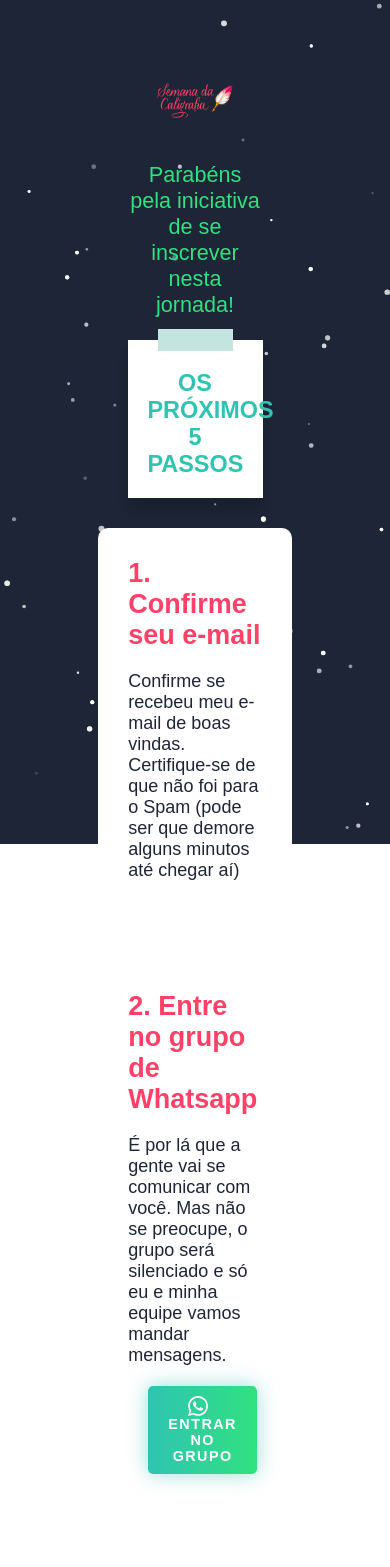
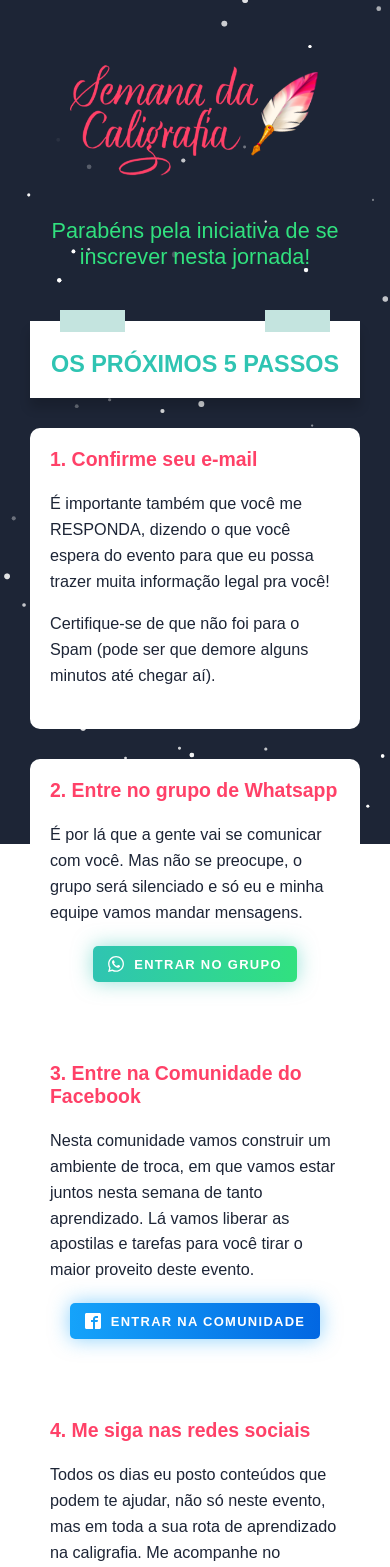
Before and after one commit to scodeler/semana-caligrafia, a Next.js app: page /sucesso in a window 390 px wide. Shown: the top 1567 px of the page. Built offline with nearby package versions, Linux system fonts and the light colour scheme; a web font is replaced by a local one.

Commit message:
feat: add mobile styling

```diff
--- a/pages/sucesso.jsx
+++ b/pages/sucesso.jsx
@@ -24,9 +24,15 @@ const SuccessPage = () => {
           <li className='success-item step'>
             <h3 className='step-title'>1. Confirme seu e-mail</h3>
             <div className='step-text'>
-              Confirme se recebeu meu e-mail de boas vindas. Certifique-se de
-              que não foi para o Spam (pode ser que demore alguns minutos até
-              chegar aí)
+              <p>
+                É importante também que você me RESPONDA, dizendo o que você
+                espera do evento para que eu possa trazer muita informação legal
+                pra você!{' '}
+              </p>
+              <p>
+                Certifique-se de que não foi para o Spam (pode ser que demore
+                alguns minutos até chegar aí).
+              </p>
             </div>
           </li>
           <li className='success-item step'>
@@ -52,7 +58,12 @@ const SuccessPage = () => {
               deste evento.
             </div>
             <div className='step-buttons'>
-              <a href='#' target='_blank' className='step-button button-fb'>
+              <a
+                href='https://www.facebook.com/groups/semanadacaligrafia'
+                target='_blank'
+                className='step-button button-fb'
+                rel='noreferrer'
+              >
                 <ImFacebook2 />
                 Entrar na Comunidade
               </a>
@@ -67,15 +78,30 @@ const SuccessPage = () => {
               sempre!
             </div>
             <div className='step-buttons'>
-              <a href='#' target='_blank' className='step-button button-ig'>
+              <a
+                href='https://www.instagram.com/tipocali/'
+                target='_blank'
+                className='step-button button-ig'
+                rel='noreferrer'
+              >
                 <RiInstagramLine />
                 Instagram
               </a>
-              <a href='#' target='_blank' className='step-button button-yt'>
+              <a
+                href='https://www.youtube.com/tipocali'
+                target='_blank'
+                className='step-button button-yt'
+                rel='noreferrer'
+              >
                 <FaYoutube />
                 Youtube
               </a>
-              <a href='#' target='_blank' className='step-button button-tg'>
+              <a
+                href='https://t.me/tipocali'
+                target='_blank'
+                className='step-button button-tg'
+                rel='noreferrer'
+              >
                 <FaTelegram />
                 Telegram
               </a>
--- a/styles/_formBottom.scss
+++ b/styles/_formBottom.scss
@@ -15,6 +15,11 @@
   background: #fff;
   padding: 60px;
 
+  @include grid-media($grid-xl){
+    @include grid-column(6);
+    @include grid-push(4);
+  }
+
   @include grid-media($grid-xs){
     @include grid-column(4);
     @include grid-push(0);
--- a/styles/_hero.scss
+++ b/styles/_hero.scss
@@ -18,7 +18,7 @@ $lineColor: rgba(106,187,222,.25);
     background-size: 40px 40px;
   }
 
-  @include grid-media($grid-xs){
+  @include grid-media($grid-xs, $grid-sm){
     &::after{
       display: none;
     }
@@ -35,13 +35,23 @@ $lineColor: rgba(106,187,222,.25);
     @include grid-push(0);
     text-align: center;
   }
+
+  @include grid-media($grid-xl){
+    @include grid-column(6);
+    @include grid-push(2);
+  }
+
+  @include grid-media($grid-sm){
+    @include grid-column(4);
+    @include grid-push(0);
+  }
 }
 
 .logo{
   width: 400px;
   margin: 0 0 40px;
 
-  @include grid-media($grid-xs){
+  @include grid-media($grid-xs, $grid-sm){
     max-width: 280px;
     margin: 0 auto 30px;
   }
@@ -57,6 +67,7 @@ $lineColor: rgba(106,187,222,.25);
   position: relative;
   box-shadow: 0 10px 10px rgba(0,0,0,.16);
   margin-right: 20%;
+  text-align: center;
 
   &::after,
   &::before{
@@ -69,7 +80,7 @@ $lineColor: rgba(106,187,222,.25);
     top: -11px;
   }
 
-  @include grid-media($grid-xs){
+  @include grid-media($grid-xs, $grid-sm){
     margin: 0 0 30px;
     font-size: 1.3em;
     padding: 30px 20px 20px;
@@ -85,7 +96,7 @@ $lineColor: rgba(106,187,222,.25);
   margin-bottom: 30px;
   margin-right: 20%;
 
-  @include grid-media($grid-xs){
+  @include grid-media($grid-xs, $grid-sm){
     margin-right: 0;
   }
 }
@@ -114,7 +125,7 @@ $lineColor: rgba(106,187,222,.25);
   letter-spacing: 0.1em;
   text-transform: uppercase;
 
-  @include grid-media($grid-xs){
+  @include grid-media($grid-xs, $grid-sm){
     width: 100%;
   }
 }
@@ -127,6 +138,15 @@ $lineColor: rgba(106,187,222,.25);
   @include grid-media($grid-xs){
     width: 100%;
     margin: 0;
+  }
+
+  @include grid-media($grid-xl){
+    @include grid-column(4);
+    @include grid-push(0);
+  }
+
+  @include grid-media($grid-sm){
+    @include grid-column(4);
   }
 }
 
--- a/styles/_mixins.scss
+++ b/styles/_mixins.scss
@@ -58,6 +58,12 @@
     @include grid-media($grid-lg) {
       padding: 10px 20px;
     }
+
+    @include grid-media($grid-xs) {
+      padding: 10px 15px;
+      font-size: 0.8em;
+    }
+
   } @else {
     box-shadow: 0 0 40px rgba($color1, 0.5);
     font: $bold 0.9em $font;
@@ -65,6 +71,10 @@
 
     @include grid-media($grid-lg) {
       padding: 20px 40px;
+    }
+
+    @include grid-media($grid-xs) {
+      padding: 15px 25px;
     }
   }
 
--- a/styles/_professor.scss
+++ b/styles/_professor.scss
@@ -4,6 +4,12 @@
 
   @include grid-media($grid-xs){
     padding: 30px 0;
+  }
+
+  .container{
+    display: flex;
+    flex-wrap: wrap;
+    align-items: center;
   }
 }
 
@@ -19,6 +25,16 @@
     @include grid-column(4);
     @include grid-push(0);
     margin-bottom: 30px;
+  }
+
+  @include grid-media($grid-xl){
+    @include grid-column(3);
+    @include grid-push(3);
+  }
+
+  @include grid-media($grid-sm){
+    @include grid-column(3);
+    @include grid-push(0);
   }
 
   &::after{
@@ -41,6 +57,14 @@
     @include grid-column(4);
     @include grid-push(0);
   }
+
+  @include grid-media($grid-xl){
+    @include grid-column(5);
+  }
+
+  @include grid-media($grid-sm){
+    @include grid-column(5);
+  }
 }
 
 .professor-title{
--- a/styles/_profile.scss
+++ b/styles/_profile.scss
@@ -17,6 +17,18 @@
     @include grid-column(4);
     @include grid-push(0);
     padding: 35px 20px;
+  }
+
+  @include grid-media($grid-xl){
+    @include grid-column(8);
+    @include grid-push(3);
+    padding: 100px;
+  }
+
+  @include grid-media($grid-sm){
+    @include grid-column(6);
+    @include grid-push(1);
+    padding: 35px 25px;
   }
 
   &::before{
@@ -42,7 +54,7 @@
     width: 170px;
     height: 144px;
 
-    @include grid-media($grid-xs){
+    @include grid-media($grid-xs, $grid-sm){
       width: #{170*.6}px;
       height: #{144*0.6}px;
     }
--- a/styles/_success.scss
+++ b/styles/_success.scss
@@ -5,6 +5,26 @@
     text-align: center;
     @include grid-column(6);
     @include grid-push(3);
+
+    @include grid-media($grid-xl){
+      @include grid-column(6);
+      @include grid-push(4);
+    }
+
+    @include grid-media($grid-xl){
+      @include grid-column(4);
+      @include grid-push(5);
+    }
+
+    @include grid-media($grid-sm){
+      @include grid-column(4);
+      @include grid-push(2);
+    }
+
+    @include grid-media($grid-xs){
+      @include grid-column(4);
+      @include grid-push(0);
+    }
   }
 
   footer {
@@ -15,6 +35,22 @@
 .success-logo {
   @include grid-column(4);
   @include grid-push(4);
+
+  @include grid-media($grid-lg){
+    @include grid-column(4);
+    @include grid-push(5);
+  }
+
+  @include grid-media($grid-sm){
+    @include grid-column(4);
+    @include grid-push(2);
+  }
+
+  @include grid-media($grid-xs){
+    width: 250px;
+    margin: 0 auto 20px;
+    float: none;
+  }
 }
 
 .success-message {
@@ -24,14 +60,47 @@
   text-align: center;
   font: 1.2em $font;
   color: $lightGreen;
+  margin-bottom: 30px;
+
+  @include grid-media($grid-lg){
+    @include grid-column(8);
+    @include grid-push(3);
+  }
+
+  @include grid-media($grid-xs){
+    @include grid-column(4);
+    @include grid-push(0);
+  }
+
+  @include grid-media($grid-sm){
+    @include grid-column(6);
+    @include grid-push(1);
+  }
 }
 
 .steps {
-  @include grid-column(8);
-  @include grid-push(2);
+  @include grid-column(10);
+  @include grid-push(1);
   margin-top: 0;
   margin-bottom: 0;
   padding: 0;
+
+  @include grid-media($grid-xl){
+    @include grid-column(8);
+    @include grid-push(3);
+  }
+
+  @include grid-media($grid-sm){
+    @include grid-column(8);
+    @include grid-push(0);
+  }
+
+  @include grid-media($grid-xs){
+    @include grid-column(4);
+    @include grid-push(0);
+    font-size: 0.9em;
+    line-height: 1.6;
+  }
 }
 
 .step {
@@ -40,12 +109,20 @@
   margin-bottom: 30px;
   list-style: none;
   padding: 30px;
+
+  @include grid-media($grid-xs){
+    padding: 20px;
+  }
 }
 
 .step-title {
   font: $bold 1.5em $font;
   color: $red;
   margin: 0 0 20px;
+
+  @include grid-media($grid-xs){
+    font-size: 1.2em;
+  }
 }
 
 .step-text {
@@ -54,6 +131,12 @@
 
 .step-buttons {
   text-align: center;
+
+  @include grid-media($grid-xs){}
+  .step-button{
+    display: table;
+    margin: 0 auto 10px;
+  }
 }
 
 .step-button {
@@ -64,6 +147,14 @@
     font-size: 20px;
     margin-right: 10px;
     vertical-align: text-bottom;
+  }
+
+  @include grid-media($grid-xs){
+    margin: 0 0 10px;
+
+    & > svg{
+      font-size: 16px;
+    }
   }
 }
 
--- a/styles/_video.scss
+++ b/styles/_video.scss
@@ -15,6 +15,16 @@
     @include grid-column(4);
     @include grid-push(0);
   }
+
+  @include grid-media($grid-xl){
+    @include grid-column(8);
+    @include grid-push(3);
+  }
+
+  @include grid-media($grid-sm){
+    @include grid-column(6);
+    @include grid-push(1);
+  }
 }
 
 .videoWrapper{
```
